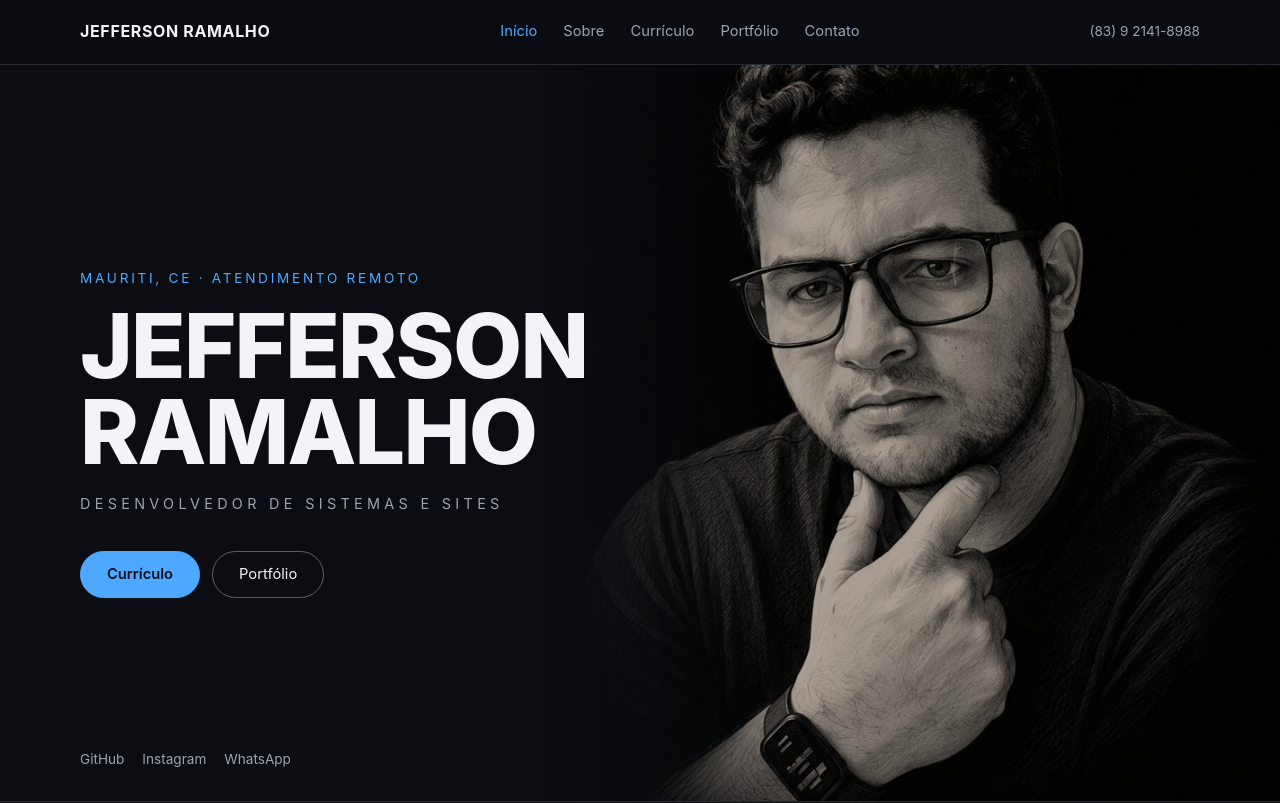
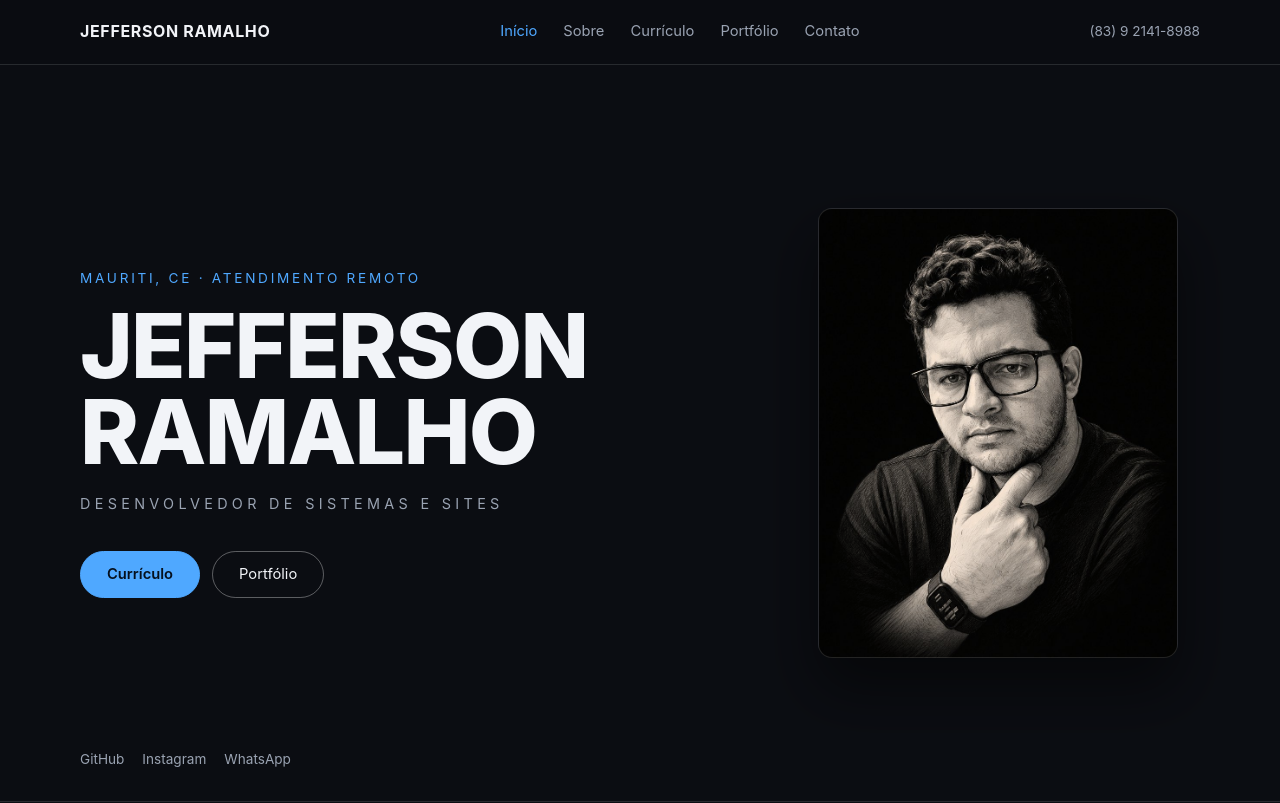
Before and after one commit to jefframalho/jefframalho.github.io, a plain HTML site: page index.html in a window 1280 px wide. Shown: the top 803 px of the page. Drawn offline with Linux system fonts and the light colour scheme.

Commit message:
Reduz a foto do início
- Foto passa a ser um retrato menor à direita, com bordas arredondadas.
- No celular, ela fica acima do nome, com largura máxima de 320px.

Co-Authored-By: Claude Haiku 5.5 <noreply@anthropic.com>
Claude-Session: https://claude.ai/code/session_01Rv5uuKsyZeC4V1vHW4jq4o

```diff
--- a/index.html
+++ b/index.html
@@ -42,10 +42,11 @@
     /* Início */
     .hero { position: relative; min-height: calc(100svh - 64px); display: grid; align-items: center; overflow: hidden; }
     .hero .photo {
-      position: absolute; inset: 0 0 0 auto; width: 58%;
-      background: url("assets/retrato.jpg") center/cover no-repeat;
-      filter: grayscale(.25) contrast(1.05) brightness(.7);
-      mask-image: linear-gradient(90deg, transparent, #000 35%);
+      position: absolute; right: 8%; top: 50%; transform: translateY(-50%);
+      width: min(360px, 30vw); aspect-ratio: 4 / 5; border-radius: var(--radius);
+      background: url("assets/retrato.jpg") center top/cover no-repeat;
+      border: 1px solid var(--line); box-shadow: 0 30px 60px #00000080;
+      filter: grayscale(.2) contrast(1.05);
     }
     .hero .content { position: relative; z-index: 2; padding: 60px 0; max-width: 560px; }
     .hero .kicker { font-size: .85rem; letter-spacing: .2em; color: var(--accent); text-transform: uppercase; margin: 0 0 14px; }
@@ -122,7 +123,7 @@
       .about { grid-template-columns: 1fr; gap: 36px; }
       .contact { grid-template-columns: 1fr; }
       .projects { grid-template-columns: 1fr; }
-      .hero .photo { width: 100%; opacity: .35; mask-image: none; }
+      .hero .photo { position: relative; right: auto; top: auto; transform: none; width: 100%; max-width: 320px; margin: 0 auto 28px; aspect-ratio: 4 / 5; }
       .top nav { display: none; }
     }
     @media (max-width: 560px) {
```
